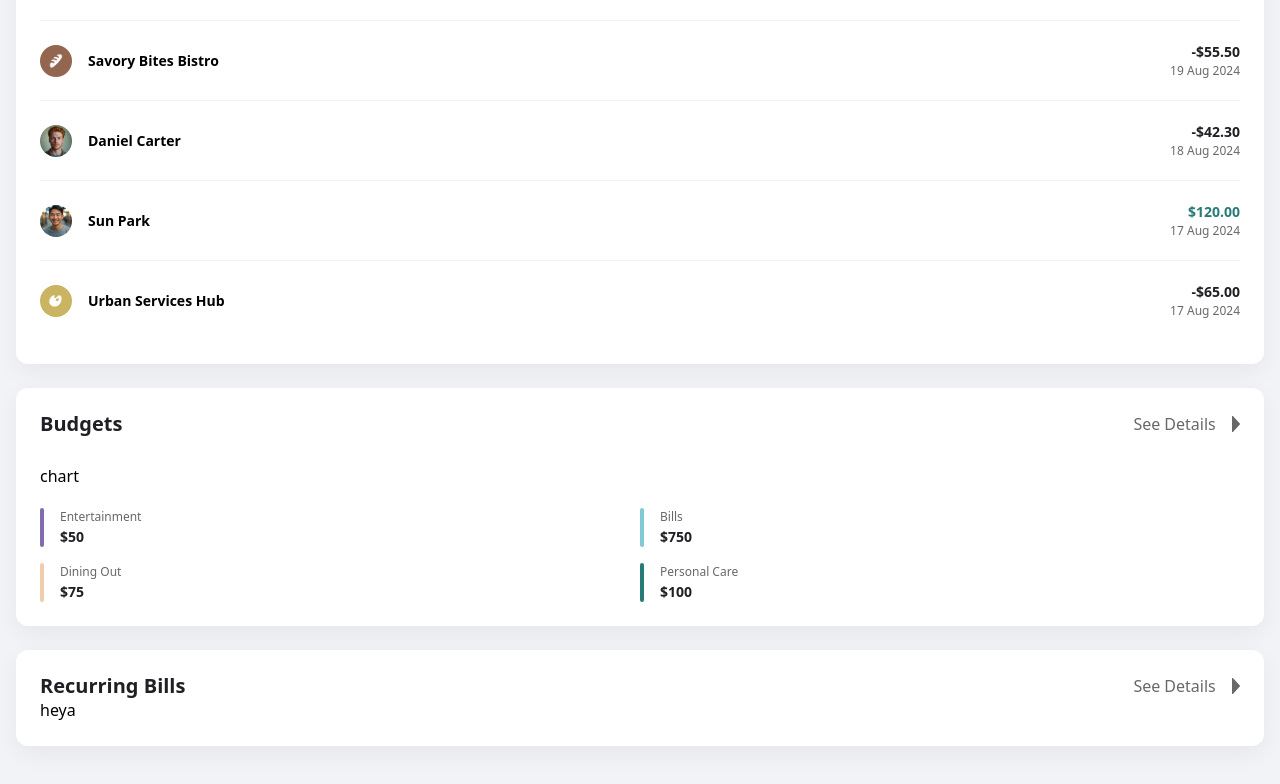
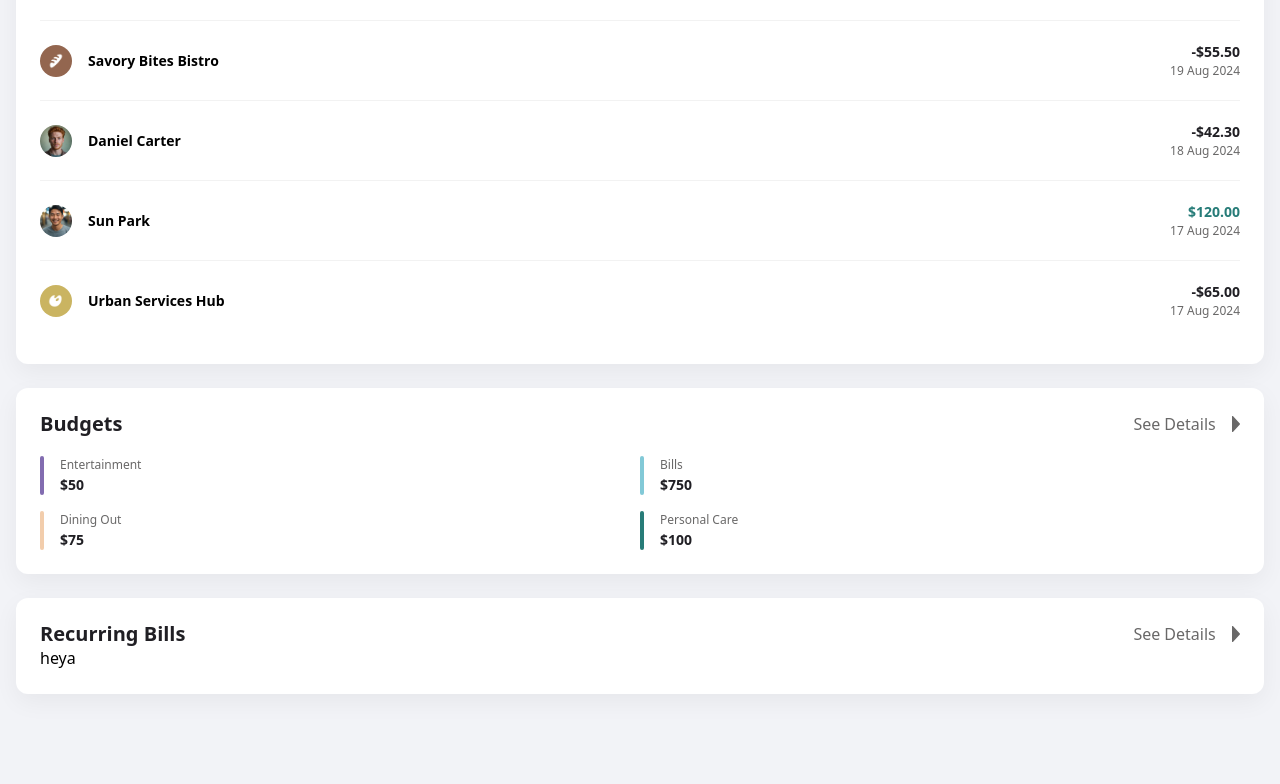
Before and after one commit to nishanth1596/personal-finance-app, a Next.js app: page / in a window 1280 px wide. Shown: the part 943-1727 px from the top of the page. After the commit the page ends 1685 px from the top, so only its background shows below. Built offline with nearby package versions, Linux system fonts and the light colour scheme.

Commit message:
- install pichart lib - add a basic pichart layout

```diff
--- a/package.json
+++ b/package.json
@@ -15,6 +15,7 @@
     "react-dom": "19.2.8",
     "react-hook-form": "^7.86.0",
     "react-hot-toast": "^2.6.0",
+    "recharts": "^3.10.1",
     "zustand": "^5.0.15"
   },
   "devDependencies": {
--- /dev/null
+++ b/src/components/shared/BudgetPieChart.tsx
@@ -0,0 +1,54 @@
+// "use client";
+// import { budgets } from "@/constants/constants";
+// import {
+//   PieChart,
+//   Pie,
+//   Cell,
+//   Tooltip,
+//   Legend,
+//   ResponsiveContainer,
+// } from "recharts";
+
+// const BudgetPieChart = () => {
+//   console.log("heya", budgets);
+//   // return <div className="pt-7"></div>;
+//   <div className="flex h-[400px] w-full items-center justify-center p-4">
+//     <ResponsiveContainer width="100%" height="100%">
+//       <PieChart>
+//         {/* Tooltip shows data data-on-hover */}
+//         <Tooltip />
+
+//         {/* Legend maps categories to colors at the bottom */}
+//         <Legend layout="horizontal" verticalAlign="bottom" align="center" />
+
+//         <Pie
+//           data={data}
+//           dataKey="visitors" // The object key containing the numbers
+//           nameKey="label" // The object key containing the names/labels
+//           cx="50%" // Horizontal center position
+//           cy="50%" // Vertical center position
+//           outerRadius={120} // Outer size of the pie
+//           fill="#8884d8"
+//           label={({ label, percent }) =>
+//             `${label} ${(percent * 100).toFixed(0)}%`
+//           } // Inline text labels
+//         >
+//           {/* Map over data to assign separate colors to each cell slice */}
+//           {data.map((entry, index) => (
+//             <Cell key={`cell-${index}`} fill={COLORS[index % COLORS.length]} />
+//           ))}
+//         </Pie>
+//       </PieChart>
+//     </ResponsiveContainer>
+//   </div>;
+// };
+
+// export default BudgetPieChart;
+
+import React from "react";
+
+const BudgetPieChart = () => {
+  return <div></div>;
+};
+
+export default BudgetPieChart;
--- a/src/features/overview/BudgetsSummary.tsx
+++ b/src/features/overview/BudgetsSummary.tsx
@@ -1,12 +1,13 @@
 import OverviewCard from "@/components/shared/Overview/OverviewCard";
 import SummaryItem from "@/components/shared/Overview/SummaryItem";
+import BudgetPieChart from "@/components/shared/BudgetPieChart";
 import { budgets } from "@/constants/constants";
 
 const BudgetsSummary = () => {
   console.log("heya", budgets);
   return (
     <OverviewCard link="/budgets" linkName="See Details" title="Budgets">
-      <div className="pt-7">chart</div>
+      <BudgetPieChart />
       <div className="grid grid-cols-2 gap-y-4 pt-5">
         {budgets.slice(0, 4).map((item, i) => (
           <SummaryItem
```
Also changed, not shown: 1 other file (tests, documents, lock files or other folders).
